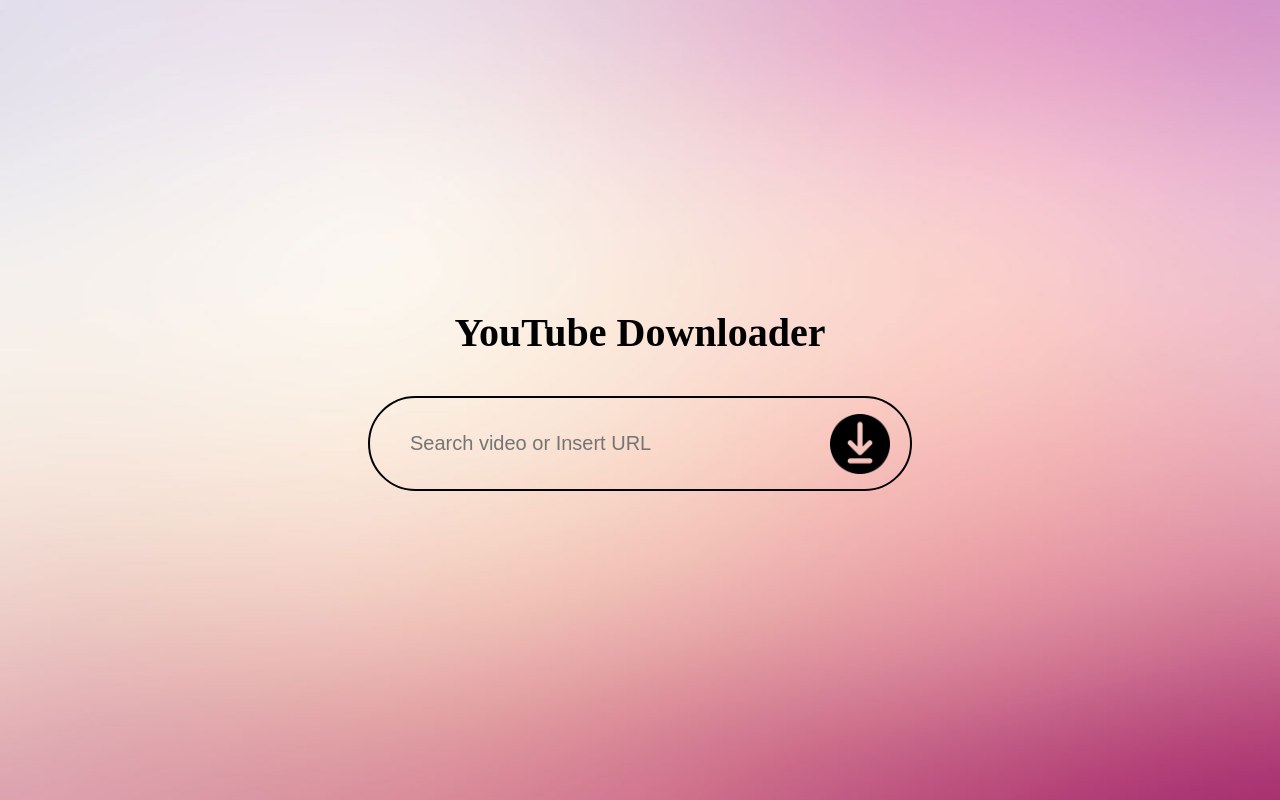
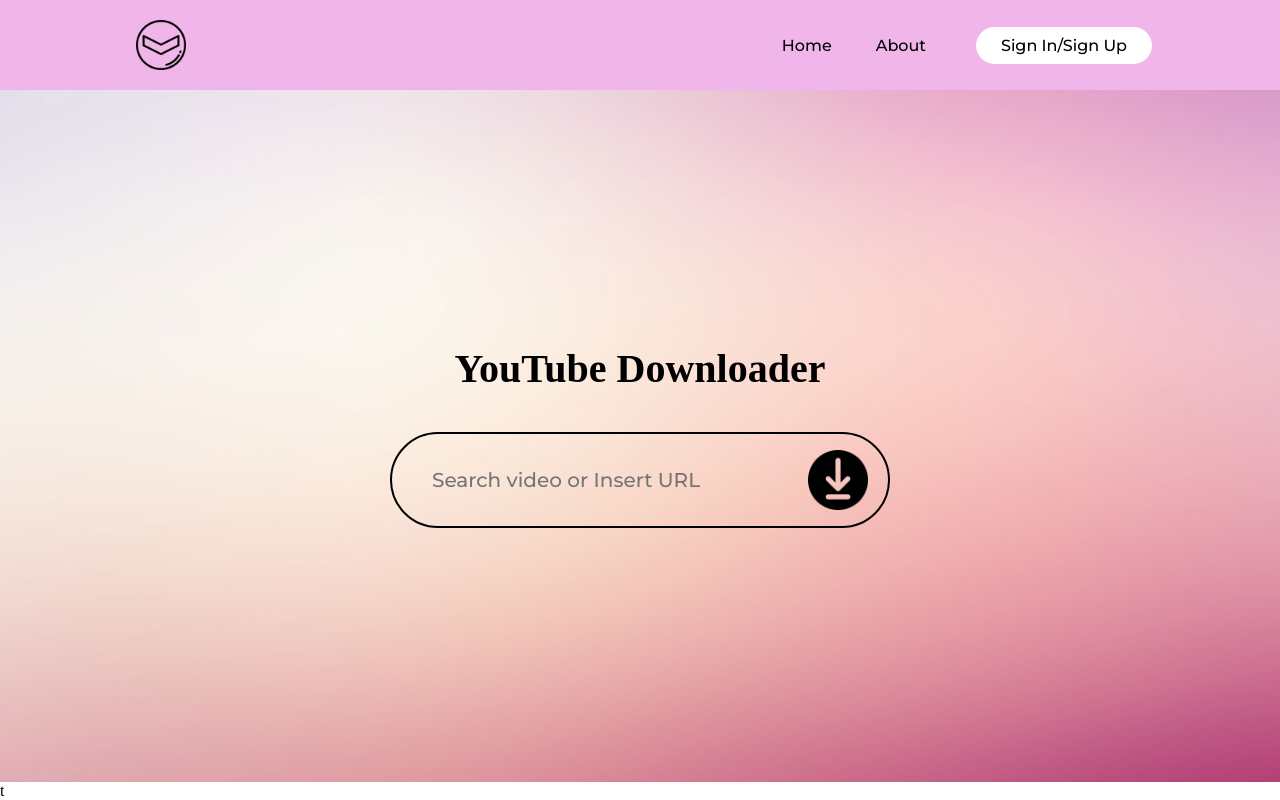
Before and after one commit to sugarete/ytbdl, a Flask app: page / in a window 1280 px wide. Run offline with Flask 3, Linux system fonts and the light colour scheme.

Commit message:
adding navbar

```diff
--- a/app/static/css/style.css
+++ b/app/static/css/style.css
@@ -1,19 +1,85 @@
+@import url('https://fonts.googleapis.com/css2?family=Montserrat:wght@500&display=swap');
+
 *{
+    box-sizing: border-box;
     margin: 0;
     padding: 0;
 }
+
+li, a, button, input {
+    font-family: 'Montserrat', sans-serif;
+    font-weight: 500;
+    font-size: 16px;
+    text-decoration: none;
+    color: black;
+}
+
+header {
+    background-color: rgb(241, 182, 233);
+    display: flex;
+    justify-content: flex-end;
+    align-items: center;
+    padding: 20px 10%;
+}
+
+.logo {
+    cursor: pointer;
+    width: 50px;
+    height: 50px;
+    margin-left: .5rem;
+    margin-right: auto  ;
+}
+
+.nav__links {
+    list-style: none;
+}
+
+.nav__links li {
+    display: inline-block;
+    padding: 0px 20px;
+}
+
+.nav__links li a {
+    transition: all 0.3s ease 0s;
+}
+
+.nav__links li a:hover {
+    color: rgb(255, 255, 255);
+}
+
+.SignButton {
+    padding: 9px 25px;
+    background-color: rgb(255, 255, 255);
+    border: none;
+    border-radius: 50px;
+    cursor: pointer;
+    transition: all 0.3s ease 0s;
+    margin-left: 30px;
+}
+
+.SignButton:hover {
+    color: rgb(241, 182, 233);
+}
+
+body {
+    height: 100vh; /* 100% of viewport height */
+    display: flex;
+    flex-direction: column;
+}
+
 .container{
-    width: 100%;
-    height: 100vh;
+    flex: 1;
     background-image: url(../images/background.png);
     background-position: center;
     background-size: cover;
+    overflow: hidden;
     display: flex;
     flex-direction: column;
     align-items: center;
     justify-content: center;
 }
-.search-bar{
+
+.search-bar {
     width: 100%;
     max-width: 500px;
     background: transparent;
@@ -23,6 +89,7 @@
     border-radius: 60px;
     padding: 10px 20px;
 }
+
 .search-bar input {
     background: transparent;
     flex: 1;
@@ -32,6 +99,7 @@
     font-size: 20px;
     color: black;
 }
+
 .search-bar button {
     border: 0;
     border-radius: 50%;
@@ -39,10 +107,12 @@
     height: 60px;
     cursor: pointer;
 }
+
 .search-bar button img {
     width: 100%;
     height: auto;
 }
+
 .title {
     font-size: 40px;
     color: rgb(0, 0, 0);
--- a/app/templates/index.html
+++ b/app/templates/index.html
@@ -2,8 +2,20 @@
 <html>
 <head>
     <title>YouTube Downloader</title>
-    <link rel = "stylesheet" type = "text/css" href = "../static/css/style.css" />
+    <link rel="icon" href="../static/images/favicon.ico" type="image/x-icon" sizes="20x20">
+    <link rel="stylesheet" type="text/css" href="../static/css/style.css" />
 </head>
+<body>
+    <header>
+        <img class="logo" src="../static/images/logo.png" alt="logo">
+        <nav>
+            <ul class="nav__links">
+                <li><a href="#">Home</a></li>
+                <li><a href="#">About</a></li>
+            </ul>
+        </nav>
+        <a class="cta" href="registry.html"><button type="button" class="SignButton">Sign In/Sign Up</button></a>
+    </header>
     <body>
         <div class="container">
             <h1 class="title">YouTube Downloader</h1>
@@ -13,4 +25,5 @@
             </form>
         </div>
     </body>
+</body> t
 </html>
--- a/ytbdl.py
+++ b/ytbdl.py
@@ -14,7 +14,6 @@ def index():
     return render_template('index.html')
 
 @app.route('/download', methods=['POST'])
-
 def download():
     if request.method == 'POST':
         url = request.form['url']
```
Also changed, not shown: app/static/images/favicon.ico (added), app/static/images/logo.png (added), app/templates/registry.html (added), 1 other file. Lines whose indentation alone changed are shown as unchanged.
